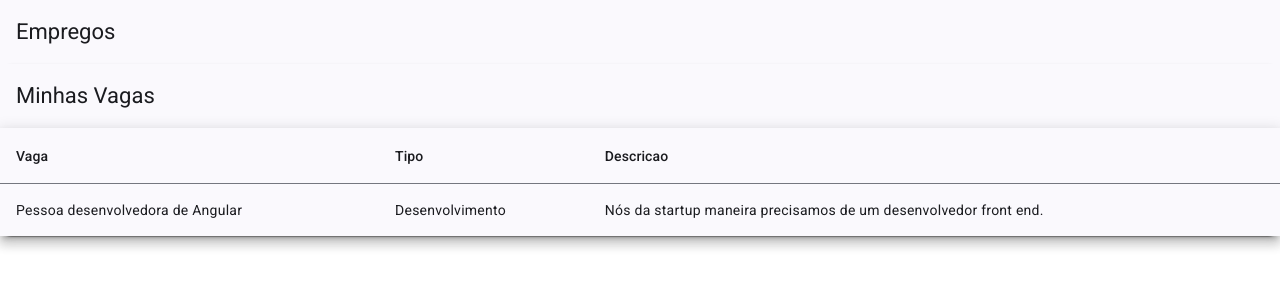
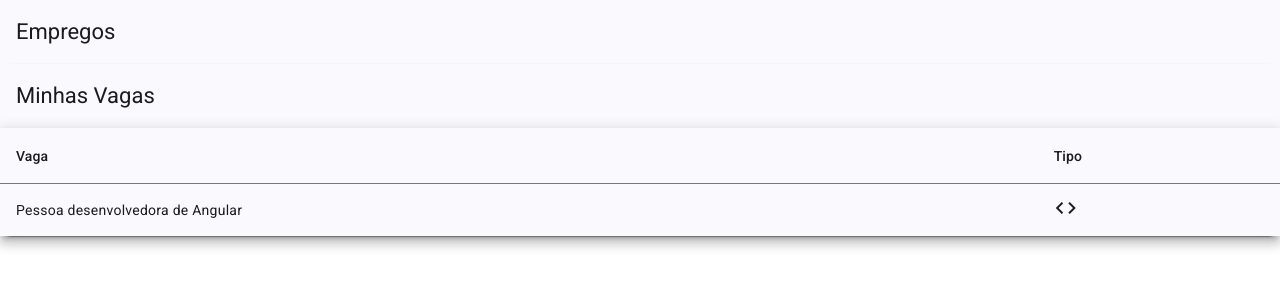
Before and after one commit to caruazu/empregos, an Angular app in the folder empregos-frontend/: page /vagas in a window 1280 px wide. Shown: the top 300 px of the page. Built offline with nearby package versions, Linux system fonts and the light colour scheme.

Commit message:
tratamento de erro e alteração na listagem

```diff
--- a/empregos-frontend/public/assets/vagas.json
+++ b/empregos-frontend/public/assets/vagas.json
@@ -1,3 +1,3 @@
 [
-  {"_id": "1","titulo": "Pessoa desenvolvedora de Angular","tipo": "Desenvolvimento","descricao": "Nós da startup maneira precisamos de um desenvolvedor front end."}
+  {"_id": "1","titulo": "Pessoa desenvolvedora de Angular","tipo": "desenvolvedor","descricao": "Nós da startup maneira precisamos de um desenvolvedor front end."}
 ]
--- a/empregos-frontend/src/app/app.module.ts
+++ b/empregos-frontend/src/app/app.module.ts
@@ -9,7 +9,7 @@ import { HttpClientModule, provideHttpClient, withInterceptorsFromDi } from '@an
 
 @NgModule({
   declarations: [
-    AppComponent
+    AppComponent,
   ],
   imports: [
     BrowserModule,
--- /dev/null
+++ b/empregos-frontend/src/app/shared/components/error-dialog/error-dialog.component.html
@@ -0,0 +1,5 @@
+<h2 mat-dialog-title>Algo deu errado...</h2>
+<mat-dialog-content>{{data}}</mat-dialog-content>
+<mat-dialog-actions>
+  <button mat-button mat-dialog-close>Close</button>
+</mat-dialog-actions>
--- /dev/null
+++ b/empregos-frontend/src/app/shared/pipes/tipo.pipe.ts
@@ -0,0 +1,15 @@
+import { Pipe, PipeTransform } from '@angular/core';
+
+@Pipe({
+  name: 'tipo'
+})
+export class TipoPipe implements PipeTransform {
+
+  transform(value: string): string {
+    switch(value) {
+      case 'desenvolvedor': return 'code';
+      case 'outros': return 'computer';
+    }
+    return 'computer';
+  }
+}
--- a/empregos-frontend/src/app/vagas/services/vagas.service.ts
+++ b/empregos-frontend/src/app/vagas/services/vagas.service.ts
@@ -14,7 +14,7 @@ export class VagasService {
 
   list() {
     return this.httpClient.get<Vaga[]>(this.API_URL).pipe(
-      tap(vagas => console.log(vagas))
+      first()
     );
   }
 }
--- a/empregos-frontend/src/app/vagas/vagas.module.ts
+++ b/empregos-frontend/src/app/vagas/vagas.module.ts
@@ -5,6 +5,7 @@ import { VagasRoutingModule } from './vagas-routing.module';
 import { VagasComponent } from './vagas/vagas.component';
 
 import { AppMaterialModule } from '../shared/app-material/app-material.module';
+import { SharedModule } from '../shared/shared.module';
 
 @NgModule({
   declarations: [
@@ -13,7 +14,8 @@ import { AppMaterialModule } from '../shared/app-material/app-material.module';
   imports: [
     CommonModule,
     VagasRoutingModule,
-    AppMaterialModule
+    AppMaterialModule,
+    SharedModule
   ]
 })
 export class VagasModule { }
--- a/empregos-frontend/src/app/vagas/vagas/vagas.component.html
+++ b/empregos-frontend/src/app/vagas/vagas/vagas.component.html
@@ -1,6 +1,8 @@
 <mat-card>
 
 <mat-toolbar color="secondary">Minhas Vagas</mat-toolbar>
+
+<div *ngIf="vagas$ | async as vagas; else loading">
 
   <table mat-table [dataSource]="vagas" class="mat-elevation-z8">
     <ng-container matColumnDef="titulo">
@@ -10,16 +12,20 @@
 
   <ng-container matColumnDef="tipo">
     <th mat-header-cell *matHeaderCellDef> Tipo </th>
-    <td mat-cell *matCellDef="let v"> {{v.tipo}} </td>
-  </ng-container>
+  <td mat-cell *matCellDef="let v">
+    <mat-icon aria-hidden="false" aria-label="Tipo de vaga">{{v.tipo | tipo}}</mat-icon>
+  </td>
 
-  <ng-container matColumnDef="descricao">
-    <th mat-header-cell *matHeaderCellDef> Descricao </th>
-    <td mat-cell *matCellDef="let v"> {{v.descricao}} </td>
 </ng-container>
 
 <tr mat-header-row *matHeaderRowDef="displayedColumns"></tr>
 <tr mat-row *matRowDef="let row; columns: displayedColumns;"></tr>
 </table>
 
+</div>
+
+<ng-template #loading >
+  carregando...
+</ng-template>
+
 </mat-card>
--- a/empregos-frontend/src/app/vagas/vagas/vagas.component.ts
+++ b/empregos-frontend/src/app/vagas/vagas/vagas.component.ts
@@ -2,6 +2,9 @@ import { VagasService } from './../services/vagas.service';
 import { Component } from '@angular/core';
 import { Vaga } from '../model/vagas';
 import { Observable } from 'rxjs/internal/Observable';
+import { catchError, of } from 'rxjs';
+import { MatDialog } from '@angular/material/dialog';
+import { ErrorDialogComponent } from '../../shared/components/error-dialog/error-dialog.component';
 
 @Component({
   selector: 'app-vagas',
@@ -9,10 +12,27 @@ import { Observable } from 'rxjs/internal/Observable';
   styleUrl: './vagas.component.scss'
 })
 export class VagasComponent {
-  vagas: Observable<Vaga[]>;
-  displayedColumns = ['titulo','tipo','descricao'];
+  vagas$: Observable<Vaga[]>;
+  displayedColumns = ['titulo','tipo'];
 
-  constructor(private VagasService: VagasService){
-    this.vagas = this.VagasService.list();
+  constructor(
+      private VagasService: VagasService,
+      public dialog: MatDialog
+    )
+  {
+    this.vagas$ = this.VagasService
+      .list()
+      .pipe(
+        catchError(error => {
+          this.onError('Erro ao carregar as vagas.');
+          return of([])
+        })
+      );
+  }
+
+  onError(errorMsg: string) {
+    this.dialog.open(ErrorDialogComponent, {
+      data: errorMsg
+    });
   }
 }
```
Also changed, not shown: empregos-frontend/src/app/shared/app-material/app-material.module.ts (+7 -2 lines), empregos-frontend/src/app/shared/components/error-dialog/error-dialog.component.ts (added, +11 -0 lines), empregos-frontend/src/app/shared/shared.module.ts (added, +23 -0 lines), empregos-frontend/src/app/shared/components/error-dialog/error-dialog.component.scss (added), 2 other files (tests, documents, lock files or other folders). Lines whose indentation alone changed are shown as unchanged.
